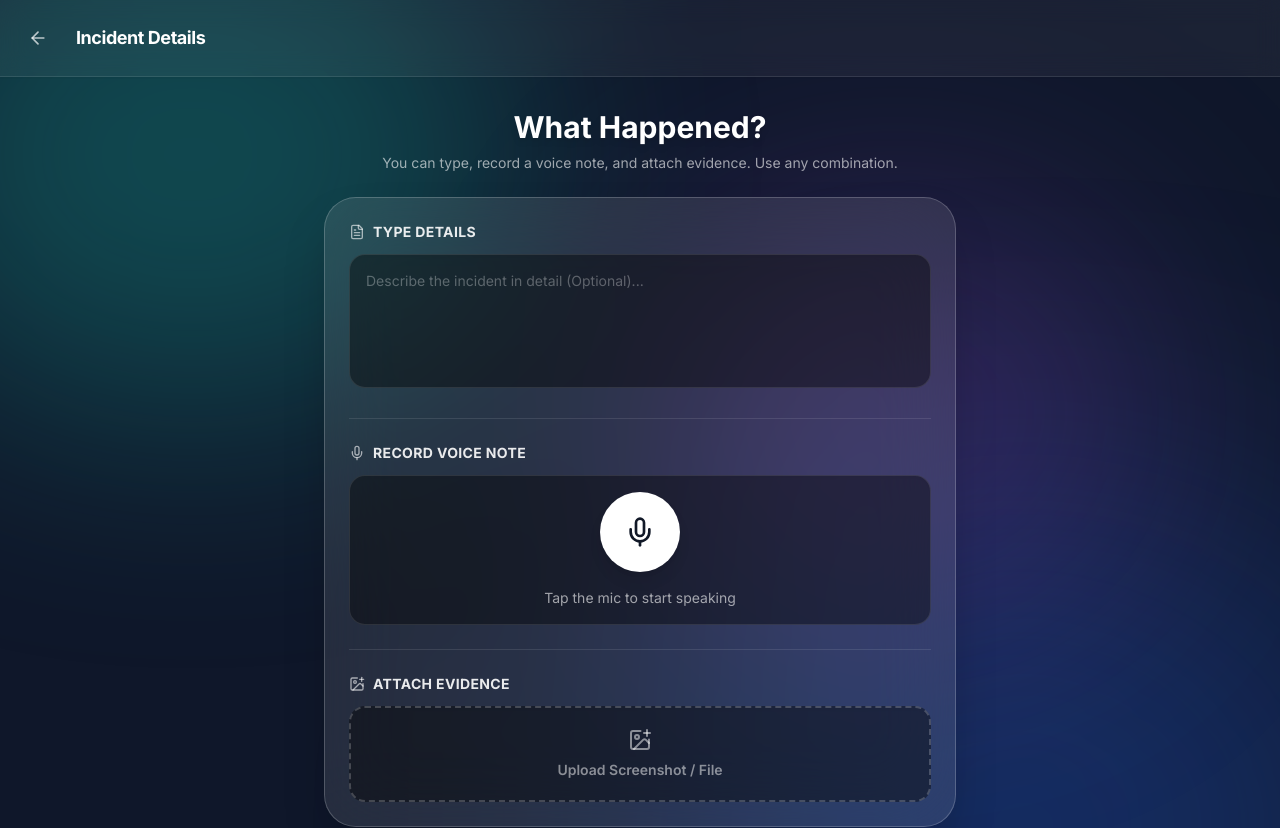
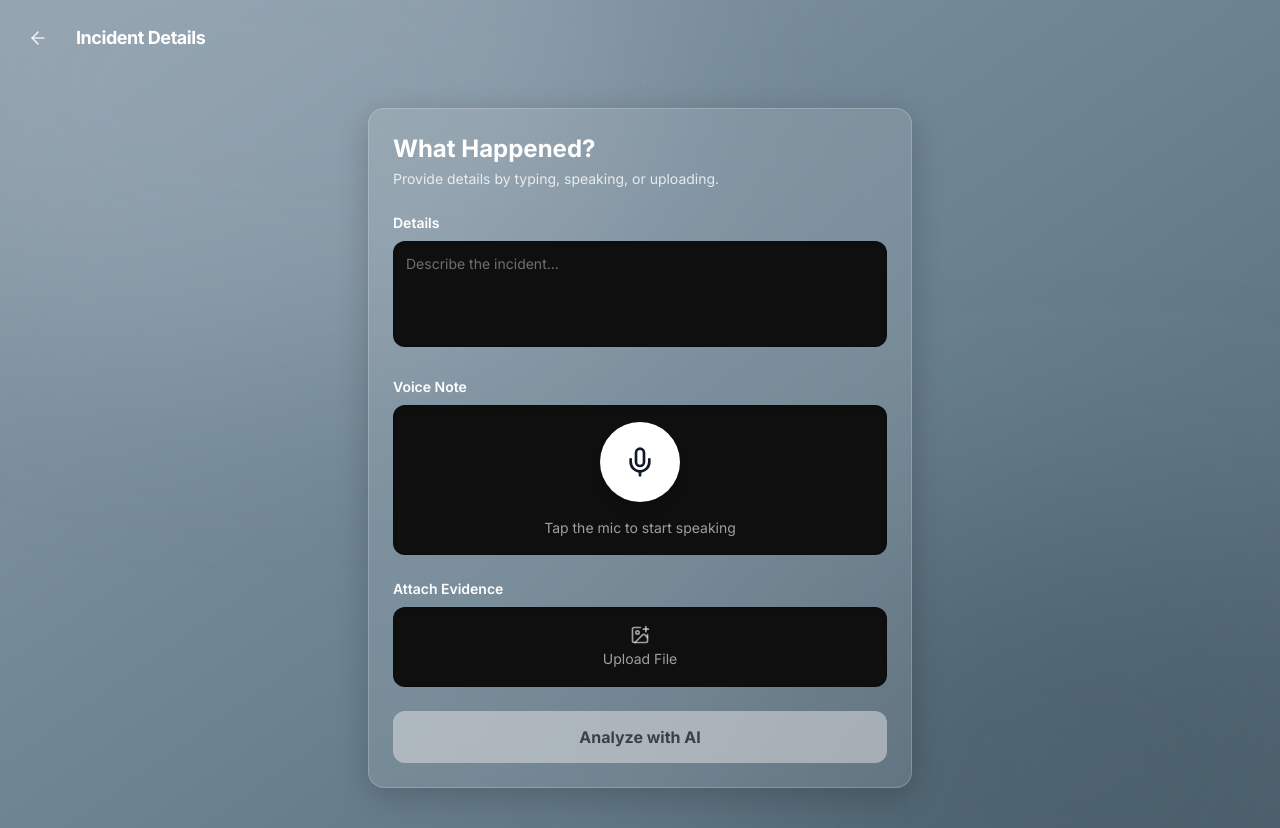
Before and after one commit to amrudhvishal25-ops/samarthan-ai-triage, a Next.js app: page /intake in a window 1280 px wide. Shown: the top 828 px of the page. Built offline with nearby package versions, Linux system fonts and the light colour scheme.

Commit message:
style: Refine glassmorphism to match exact steel-blue background and dark inputs of reference

```diff
--- a/src/app/intake/page.tsx
+++ b/src/app/intake/page.tsx
@@ -32,7 +32,6 @@ function IntakeContent() {
   const fileRef = useRef<HTMLInputElement>(null)
   const hasAutoStarted = useRef(false)
 
-  // Package all modalities and send to AI
   const handleAIAnalyze = async (forcedText?: string, forcedImg?: File) => {
     setIsLoading(true)
     setError('')
@@ -80,7 +79,6 @@ function IntakeContent() {
     }
   }
 
-  // Pre-fill states from query params / context
   useEffect(() => {
     const decodedText = textParam ? decodeURIComponent(textParam) : ''
     if (decodedText && !textValue) setTextValue(decodedText)
@@ -100,7 +98,7 @@ function IntakeContent() {
 
   if (isLoading) {
     return (
-      <div className="min-h-screen bg-slate-900">
+      <div className="min-h-screen bg-[#6c8291]">
         <LoadingTriage language={language} />
       </div>
     )
@@ -110,17 +108,17 @@ function IntakeContent() {
   if (categoryParam === 'auto') categoryLabel = hi ? 'AI ऑटो-डिटेक्ट' : 'AI Auto-Detect'
 
   return (
-    <main className="min-h-screen bg-slate-900 flex flex-col pb-20 relative overflow-hidden">
-      {/* MESH GRADIENT BACKGROUND */}
-      <div className="absolute top-[-10%] left-[-10%] w-[50%] h-[50%] bg-teal-500/30 rounded-full blur-[120px] pointer-events-none" />
-      <div className="absolute bottom-[-10%] right-[-10%] w-[60%] h-[60%] bg-blue-600/30 rounded-full blur-[140px] pointer-events-none" />
-      <div className="absolute top-[20%] right-[10%] w-[40%] h-[40%] bg-purple-500/20 rounded-full blur-[120px] pointer-events-none" />
+    <main className="min-h-screen flex flex-col pb-20 relative bg-gradient-to-br from-[#8a9ba8] via-[#6c8291] to-[#516470] overflow-hidden">
 
-      {/* GLASS NAVBAR */}
-      <div className="flex items-center gap-3 px-5 py-4 border-b border-white/10 bg-white/5 backdrop-blur-md sticky top-0 z-50 shadow-sm">
+      {/* Subtle organic blur spots to mimic a natural photo background, NO purple/black */}
+      <div className="absolute top-[-20%] left-[-10%] w-[60%] h-[60%] bg-slate-300/20 rounded-full blur-[100px] pointer-events-none" />
+      <div className="absolute bottom-[-10%] right-[-10%] w-[50%] h-[50%] bg-[#3a505e]/40 rounded-full blur-[120px] pointer-events-none" />
+
+      {/* NAVBAR: Transparent, not glassmorphism, just text */}
+      <div className="flex items-center gap-3 px-5 py-4 sticky top-0 z-50">
         <button
           onClick={() => router.back()}
-          className="p-2 rounded-full hover:bg-white/10 text-white/70 hover:text-white transition-colors"
+          className="p-2 rounded-xl hover:bg-white/10 text-white/80 hover:text-white transition-colors"
         >
           <ArrowLeft className="w-5 h-5" />
         </button>
@@ -129,7 +127,7 @@ function IntakeContent() {
             {hi ? 'शिकायत विवरण' : 'Incident Details'}
           </h1>
           {(scenario || categoryLabel) && (
-            <p className="text-xs text-blue-300 font-semibold mt-0.5">
+            <p className="text-xs text-white/70 font-semibold mt-0.5">
               {scenario
                 ? (hi ? `सैंडबॉक्स: ${scenario.titleHi}` : `Sandbox: ${scenario.title}`)
                 : (hi ? `श्रेणी: ${categoryLabel}` : `Category: ${categoryLabel}`)}
@@ -138,82 +136,57 @@ function IntakeContent() {
         </div>
       </div>
 
-      <div className="flex-1 px-5 py-8 space-y-8 max-w-2xl mx-auto w-full relative z-10">
+      <div className="flex-1 px-4 py-8 max-w-xl mx-auto w-full relative z-10">
 
-        {scenario && (
-          <motion.div
-            initial={{ opacity: 0, y: -10 }}
-            animate={{ opacity: 1, y: 0 }}
-            className="bg-blue-500/10 border border-blue-400/30 backdrop-blur-md rounded-2xl p-5 shadow-sm"
-          >
-            <p className="text-xs font-bold text-blue-300 mb-2 uppercase tracking-wide flex items-center gap-2">
-              <ShieldAlert className="w-4 h-4" />
-              {hi ? 'सैंडबॉक्स मोड — काल्पनिक डेटा' : 'Sandbox Mode — Synthetic Data'}
-            </p>
-            <p className="text-white/80 text-sm leading-relaxed">
-              {hi ? scenario.descriptionHi : scenario.description}
-            </p>
-          </motion.div>
-        )}
+        {/* THE ONLY GLASSMORPHISM COMPONENT: THE ACTUAL FORM */}
+        <div className="bg-white/10 backdrop-blur-2xl rounded-2xl border border-white/20 p-6 shadow-[0_8px_32px_0_rgba(0,0,0,0.2)] space-y-6">
 
-        <div className="space-y-6">
-          <div className="text-center mb-6">
-            <h2 className="text-3xl font-extrabold text-white mb-2 drop-shadow-md">
+          <div className="mb-2">
+            <h2 className="text-2xl font-bold text-white mb-1">
               {hi ? 'क्या हुआ?' : 'What Happened?'}
             </h2>
-            <p className="text-white/60 text-sm">
-              {hi ? 'आप टाइप कर सकते हैं, बोल सकते हैं या सबूत (स्क्रीनशॉट) जोड़ सकते हैं।' : 'You can type, record a voice note, and attach evidence. Use any combination.'}
+            <p className="text-white/80 text-sm">
+              {hi ? 'आप टाइप कर सकते हैं, बोल सकते हैं या सबूत जोड़ सकते हैं।' : 'Provide details by typing, speaking, or uploading.'}
             </p>
           </div>
 
-          {/* MAIN GLASS CONTAINER */}
-          <div className="bg-white/10 backdrop-blur-2xl rounded-[32px] border border-white/20 p-6 shadow-2xl space-y-6">
-
           {/* TEXT INPUT */}
           <div>
-              <label className="flex items-center gap-2 text-sm font-bold text-white/90 mb-3 uppercase tracking-wide">
-                <FileText className="w-4 h-4 text-white/60" />
-                {hi ? 'विवरण टाइप करें' : 'Type Details'}
+            <label className="block text-sm font-semibold text-white mb-2">
+              {hi ? 'विवरण' : 'Details'}
             </label>
             <textarea
               value={textValue}
               onChange={(e) => setTextValue(e.target.value)}
-                rows={5}
-                placeholder={hi ? 'विस्तार से बताएं (वैकल्पिक)...' : 'Describe the incident in detail (Optional)...'}
-                className="w-full rounded-2xl border border-white/10 focus:border-white/30 focus:ring-1 focus:ring-white/30 p-4 text-sm text-white placeholder-white/30 resize-none transition-all outline-none bg-black/40 shadow-inner"
+              rows={4}
+              placeholder={hi ? 'विस्तार से बताएं...' : 'Describe the incident...'}
+              className="w-full rounded-xl border border-black/20 focus:border-white/30 p-3 text-sm text-white placeholder-white/40 resize-none transition-all outline-none bg-[#0f0f0f] shadow-inner"
             />
           </div>
 
-            <div className="h-px w-full bg-white/10 my-2"></div>
-
           {/* VOICE INPUT */}
           <div>
-              <label className="flex items-center gap-2 text-sm font-bold text-white/90 mb-3 uppercase tracking-wide">
-                <Mic className="w-4 h-4 text-white/60" />
-                {hi ? 'वॉइस नोट रिकॉर्ड करें' : 'Record Voice Note'}
+            <label className="block text-sm font-semibold text-white mb-2">
+              {hi ? 'वॉइस नोट' : 'Voice Note'}
             </label>
-              <div className="bg-black/40 rounded-2xl p-4 border border-white/10 shadow-inner">
+            <div className="bg-[#0f0f0f] rounded-xl p-4 border border-black/20 shadow-inner">
               <AudioRecorder language={language} onAudioReady={setAudioBlob} theme="dark" />
             </div>
           </div>
 
-            <div className="h-px w-full bg-white/10 my-2"></div>
-
           {/* EVIDENCE UPLOAD */}
           <div>
-              <label className="flex items-center gap-2 text-sm font-bold text-white/90 mb-3 uppercase tracking-wide">
-                <ImagePlus className="w-4 h-4 text-white/60" />
+            <label className="block text-sm font-semibold text-white mb-2">
               {hi ? 'सबूत संलग्न करें' : 'Attach Evidence'}
             </label>
 
             {imageFile ? (
-                <div className="relative w-full rounded-2xl border border-green-400/30 bg-green-500/10 backdrop-blur-md p-4 flex items-center gap-4">
-                  <div className="w-12 h-12 rounded-xl bg-green-500/20 flex items-center justify-center flex-shrink-0">
-                    <CheckCircle2 className="w-6 h-6 text-green-400" />
+              <div className="relative w-full rounded-xl border border-green-500/30 bg-green-900/30 p-3 flex items-center gap-3">
+                <div className="w-10 h-10 rounded-lg bg-green-500/20 flex items-center justify-center flex-shrink-0">
+                  <CheckCircle2 className="w-5 h-5 text-green-400" />
                 </div>
                 <div className="flex-1 min-w-0">
                   <p className="text-sm font-semibold text-white truncate">{imageFile.name}</p>
-                    <p className="text-xs text-green-300 font-medium">Ready for Vault</p>
                 </div>
                 <button
                   onClick={() => { setImageFile(null); setSharedImage(null); }}
@@ -225,33 +198,31 @@ function IntakeContent() {
             ) : (
               <button
                 onClick={() => fileRef.current?.click()}
-                  className="w-full h-24 rounded-2xl border-2 border-dashed border-white/20 hover:border-white/40 bg-black/40 flex flex-col items-center justify-center gap-2 text-white/50 hover:text-white transition-all shadow-inner"
+                className="w-full h-20 rounded-xl border border-black/20 bg-[#0f0f0f] flex flex-col items-center justify-center gap-1 text-white/60 hover:text-white transition-all shadow-inner"
               >
-                  <ImagePlus className="w-6 h-6" />
-                  <span className="text-sm font-semibold">{hi ? 'स्क्रीनशॉट या फ़ाइल अपलोड करें' : 'Upload Screenshot / File'}</span>
+                <ImagePlus className="w-5 h-5" />
+                <span className="text-sm">{hi ? 'अपलोड करें' : 'Upload File'}</span>
               </button>
             )}
             <input ref={fileRef} type="file" accept="image/*,.pdf" className="hidden" onChange={(e) => setImageFile(e.target.files?.[0] || null)} />
           </div>
 
-          </div>
-        </div>
-
           {error && (
-          <motion.div initial={{ opacity: 0 }} animate={{ opacity: 1 }} className="flex items-start gap-2 bg-red-500/10 border border-red-500/30 backdrop-blur-md rounded-xl p-4 text-red-200 text-sm">
-            <AlertCircle className="w-4 h-4 flex-shrink-0 mt-0.5 text-red-400" />
+            <motion.div initial={{ opacity: 0 }} animate={{ opacity: 1 }} className="flex items-start gap-2 bg-red-900/50 border border-red-500/30 rounded-xl p-3 text-red-200 text-sm">
+              <AlertCircle className="w-4 h-4 flex-shrink-0 mt-0.5" />
               {error}
             </motion.div>
           )}
 
+          {/* SUBMIT BUTTON - Light gray/white like the reference image */}
           <button
             onClick={() => handleAIAnalyze()}
             disabled={!textValue && !audioBlob && !imageFile && !scenario}
-          className="w-full flex items-center justify-center gap-2 rounded-full font-bold text-gray-900 py-4 text-lg bg-white hover:bg-gray-100 transition-all shadow-[0_0_20px_rgba(255,255,255,0.3)] hover:shadow-[0_0_30px_rgba(255,255,255,0.5)] disabled:opacity-50 disabled:cursor-not-allowed mt-4"
+            className="w-full flex items-center justify-center gap-2 rounded-xl font-bold text-black py-3.5 text-base bg-[#e6e6e6] hover:bg-white transition-all disabled:opacity-50 disabled:cursor-not-allowed mt-2"
           >
-          {scenario ? (hi ? 'AI से तैयार करें →' : 'Run AI Triage →') : (hi ? 'AI विश्लेषण शुरू करें' : 'Analyze with AI')}
-          <ArrowRight className="w-5 h-5" />
+            {scenario ? (hi ? 'AI से तैयार करें' : 'Run AI Triage') : (hi ? 'सबमिट करें' : 'Analyze with AI')}
           </button>
+        </div>
       </div>
     </main>
   )
@@ -259,7 +230,7 @@ function IntakeContent() {
 
 export default function IntakePage() {
   return (
-    <Suspense fallback={<div className="min-h-screen bg-slate-900" />}>
+    <Suspense fallback={<div className="min-h-screen bg-[#6c8291]" />}>
       <IntakeContent />
     </Suspense>
   )
```
Lines whose indentation alone changed are shown as unchanged.
